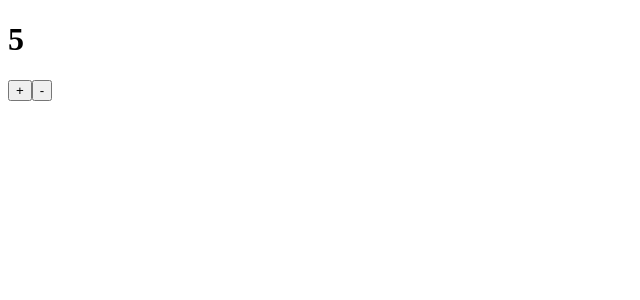
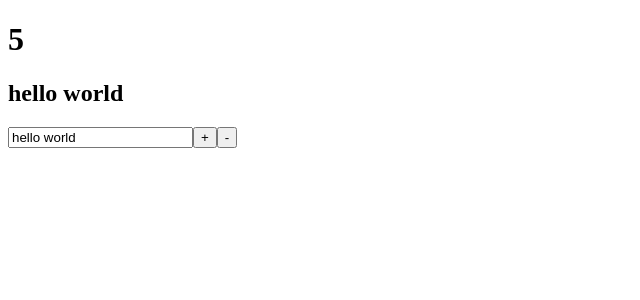
Before and after one commit to sumenko/hello_react, a React (Create React App) app: page / in a window 1280 px wide. Shown: the top 300 px of the page, without its empty margins (0-640 px from the left). Built offline with nearby package versions, Linux system fonts and the light colour scheme; the HTML template or start-up script is replaced by a standard one.

Commit message:
add input

```diff
--- a/src/App.js
+++ b/src/App.js
@@ -2,7 +2,7 @@ import React, {useState} from 'react';
 
 function App() {
   const [likes, setLikess] = useState(5);
-
+  const [value, setValue] = useState('hello world');
   function Increment(){
     setLikess(likes+1);
   }
@@ -12,6 +12,12 @@ function App() {
   return (
     <div className="App">
       <h1>{likes}</h1>
+      <h2>{value}</h2>
+      <input
+        type="text"
+        value={value}
+        onChange={evenat => setValue(evenat.target.value)}
+      />
       <button onClick={Increment}>+</button>
       <button onClick={Decrement}>-</button>
     </div>
```
